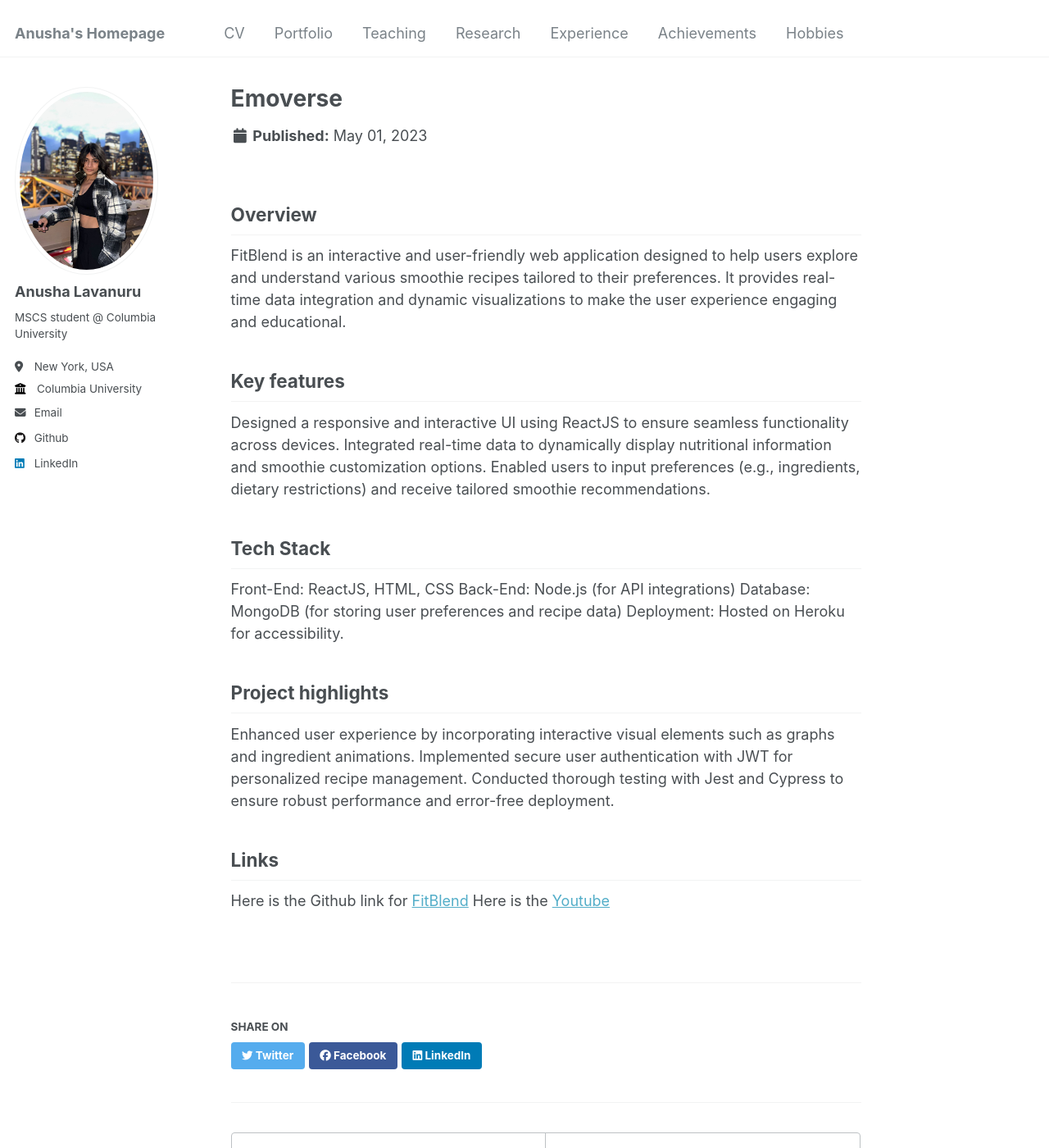
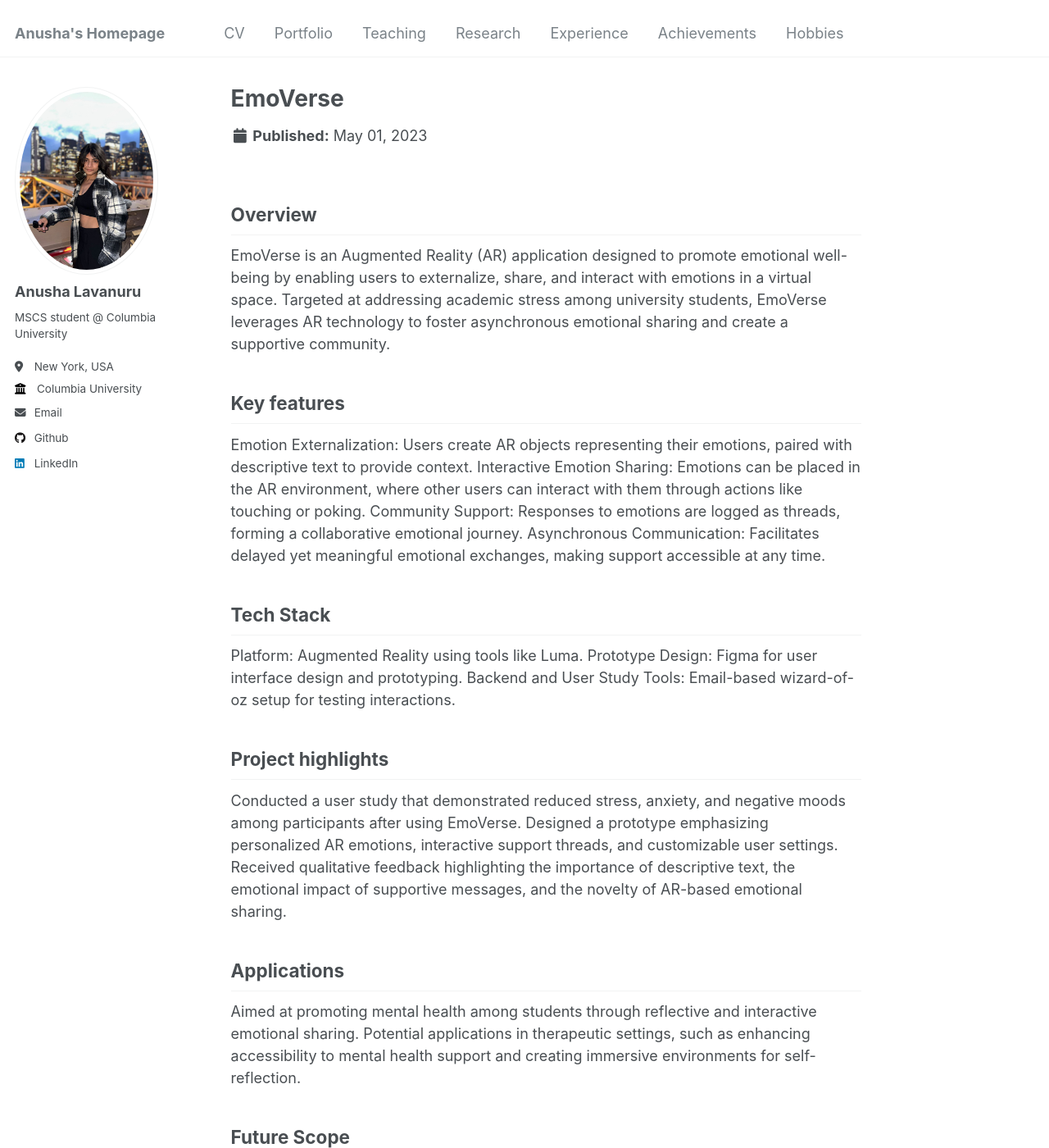
Before and after one commit to AnushaLavanuru5/AnushaL.github.io, a Jekyll site: the page built from _portfolio/portfolio-4.md, in a window 1280 px wide and 1400 px high. Shown: the whole window at 82% size. Built offline with Jekyll 4.4.1, drawn with Linux system fonts in a browser that asks for light colours; some of the changed text lies outside the part shown.

Commit message:
Update portfolio-4.md

```diff
--- a/_portfolio/portfolio-4.md
+++ b/_portfolio/portfolio-4.md
@@ -1,31 +1,42 @@
 ---
-title: "Emoverse"
+title: "EmoVerse"
 excerpt: "AR application<br/><img src='/images/500x300.png'>"
 date: May 2023
 collection: portfolio
 ---
 Overview
 ---
-FitBlend is an interactive and user-friendly web application designed to help users explore and understand various smoothie recipes tailored to their preferences. It provides real-time data integration and dynamic visualizations to make the user experience engaging and educational.
+EmoVerse is an Augmented Reality (AR) application designed to promote emotional well-being by enabling users to externalize, share, and interact with emotions in a virtual space. Targeted at addressing academic stress among university students, EmoVerse leverages AR technology to foster asynchronous emotional sharing and create a supportive community.
 
 Key features
 ---
-Designed a responsive and interactive UI using ReactJS to ensure seamless functionality across devices.
-Integrated real-time data to dynamically display nutritional information and smoothie customization options.
-Enabled users to input preferences (e.g., ingredients, dietary restrictions) and receive tailored smoothie recommendations.
+Emotion Externalization: Users create AR objects representing their emotions, paired with descriptive text to provide context.
+Interactive Emotion Sharing: Emotions can be placed in the AR environment, where other users can interact with them through actions like touching or poking.
+Community Support: Responses to emotions are logged as threads, forming a collaborative emotional journey.
+Asynchronous Communication: Facilitates delayed yet meaningful emotional exchanges, making support accessible at any time.
 
 Tech Stack
 ---
-Front-End: ReactJS, HTML, CSS
-Back-End: Node.js (for API integrations)
-Database: MongoDB (for storing user preferences and recipe data)
-Deployment: Hosted on Heroku for accessibility.
+Platform: Augmented Reality using tools like Luma.
+Prototype Design: Figma for user interface design and prototyping.
+Backend and User Study Tools: Email-based wizard-of-oz setup for testing interactions.
 
 Project highlights
 ---
-Enhanced user experience by incorporating interactive visual elements such as graphs and ingredient animations.
-Implemented secure user authentication with JWT for personalized recipe management.
-Conducted thorough testing with Jest and Cypress to ensure robust performance and error-free deployment.
+Conducted a user study that demonstrated reduced stress, anxiety, and negative moods among participants after using EmoVerse.
+Designed a prototype emphasizing personalized AR emotions, interactive support threads, and customizable user settings.
+Received qualitative feedback highlighting the importance of descriptive text, the emotional impact of supportive messages, and the novelty of AR-based emotional sharing.
+
+Applications
+---
+Aimed at promoting mental health among students through reflective and interactive emotional sharing.
+Potential applications in therapeutic settings, such as enhancing accessibility to mental health support and creating immersive environments for self-reflection.
+
+Future Scope
+---
+Expand functionality to include customizable duration for AR emotions and direct user-to-user responses.
+Enhance the platform's safety by addressing issues like negativity and bullying.
+Develop a fully functional mobile application based on the prototype for broader accessibility.
 
 Links
 ---
```
